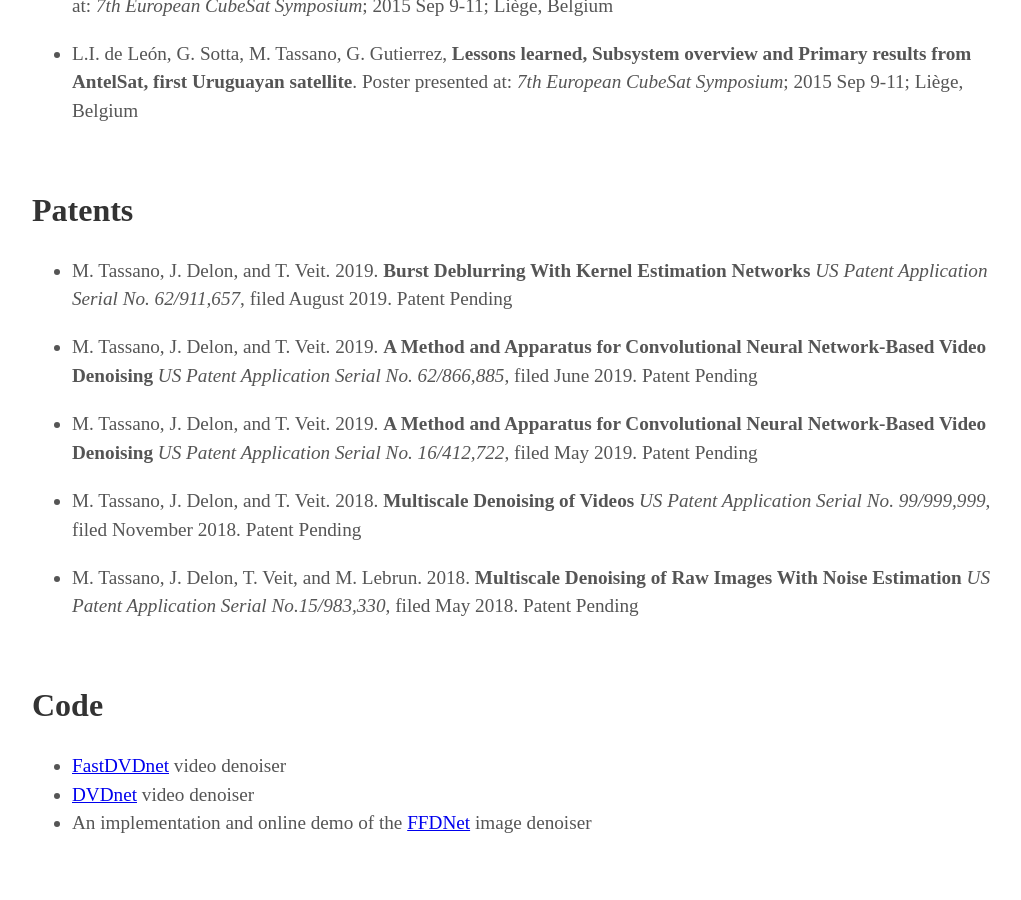
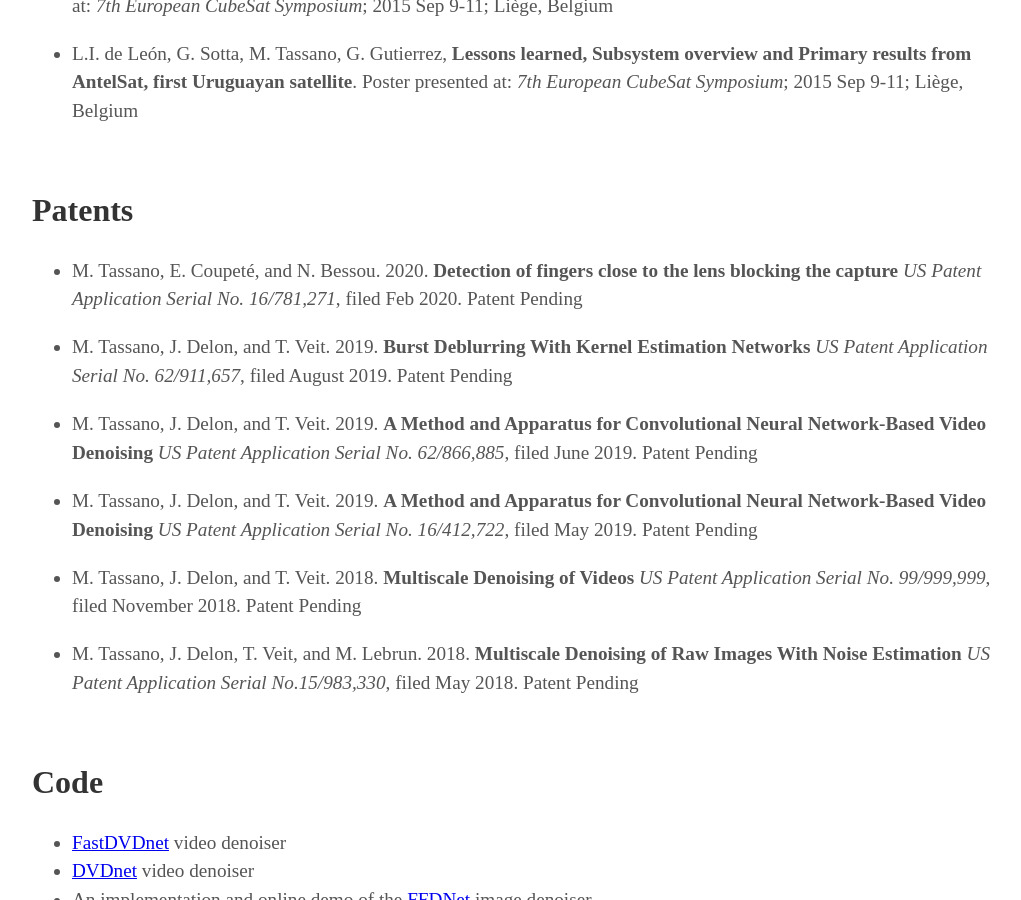
Before and after one commit to m-tassano/m-tassano.github.io, a Jekyll site: the page built from index.md, in a window 1280 px wide and 900 px high, scrolled down 1906 px. Shown: the whole window, without its empty margins (128-1149 px from the left). Built offline with Jekyll 4.4.1, drawn with Linux system fonts in a browser that asks for light colours; some web fonts are replaced.

Commit message:
updated patents

```diff
--- a/_includes/about.html
+++ b/_includes/about.html
@@ -27,6 +27,8 @@
 
 ## Patents
 
+- M. Tassano, E. Coupeté, and N. Bessou. 2020. **Detection of fingers close to the lens blocking the capture** _US Patent Application Serial No. 16/781,271_, filed Feb 2020. Patent Pending
+
 - M. Tassano, J. Delon, and T. Veit. 2019. **Burst Deblurring With Kernel Estimation Networks** _US Patent Application Serial No. 62/911,657_, filed August 2019. Patent Pending
 
 - M. Tassano, J. Delon, and T. Veit. 2019. **A Method and Apparatus for Convolutional Neural Network-Based Video Denoising** _US Patent Application Serial No. 62/866,885_, filed June 2019. Patent Pending
```
